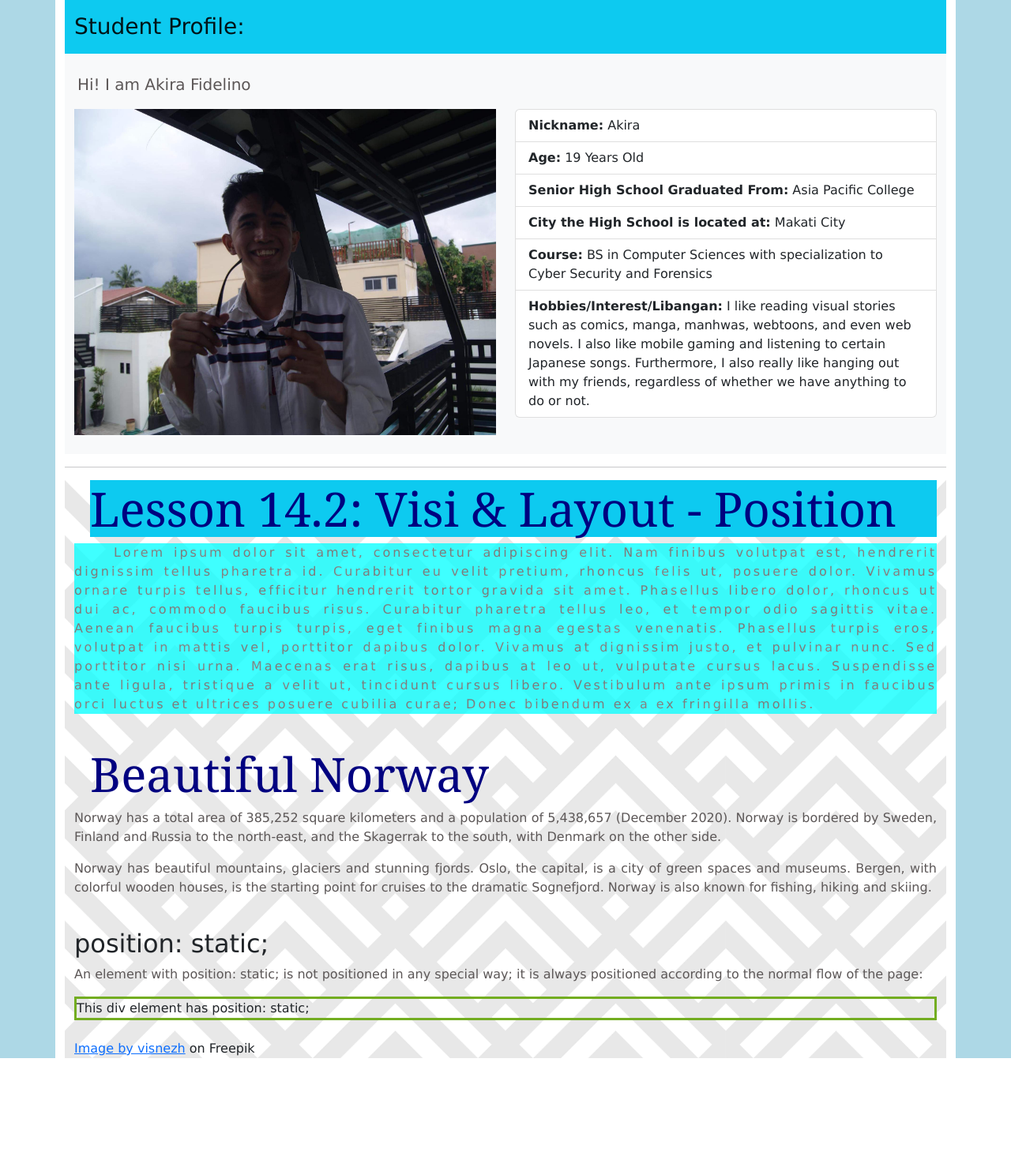
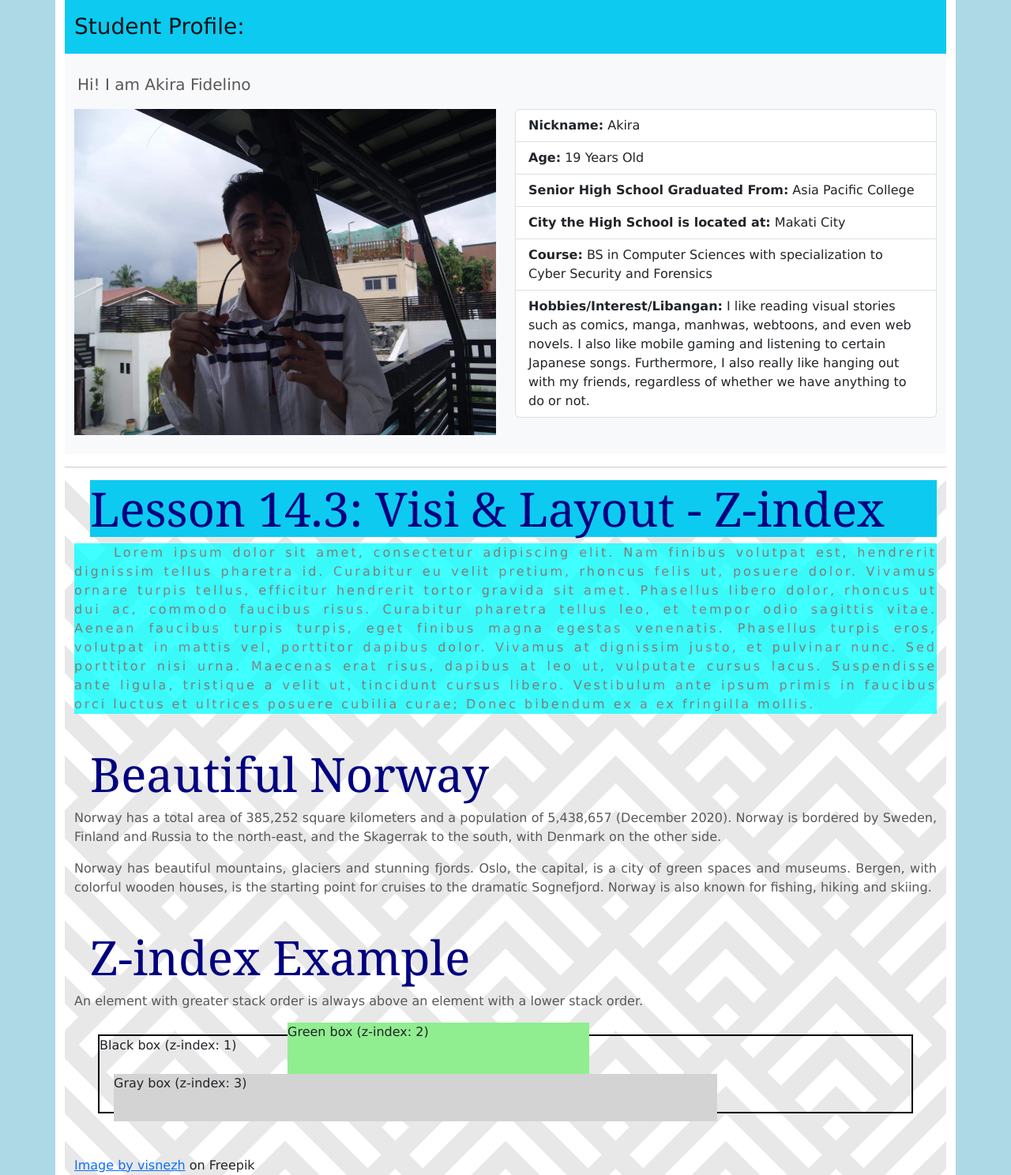
Before and after one commit to acfidelino/lab2, a PHP site: page / in a window 1280 px wide. Shown: the whole page at 79% size. Before the commit the page ends 1340 px from the top, so only its background shows below. Run offline with PHP 8.4, Linux system fonts and the light colour scheme; some libraries are stand-ins or nearby versions; some web fonts are replaced.

Commit message:
Lesson 14.3: Visi & Layout - Z-index

```diff
--- a/week3/index.html
+++ b/week3/index.html
@@ -60,7 +60,7 @@
 
 <hr>
     <div class="container" style="background-image: url('bg.jpg'); background-repeat: repeat; background-size: 75%; background-attachment: scroll;">
-      <h1 class="bg-info">Lesson 14.2: Visi & Layout - Position</h1>
+      <h1 class="bg-info">Lesson 14.3: Visi & Layout - Z-index</h1>
       <p class="mine" style="background-color: aqua; opacity: 0.75; text-align: center;">Lorem ipsum dolor sit amet, consectetur adipiscing elit. Nam finibus volutpat est, hendrerit dignissim tellus pharetra id. Curabitur eu velit pretium, rhoncus felis ut, posuere dolor. Vivamus ornare turpis tellus, efficitur hendrerit tortor gravida sit amet. Phasellus libero dolor, rhoncus ut dui ac, commodo faucibus risus. Curabitur pharetra tellus leo, et tempor odio sagittis vitae. Aenean faucibus turpis turpis, eget finibus magna egestas venenatis. Phasellus turpis eros, volutpat in mattis vel, porttitor dapibus dolor. Vivamus at dignissim justo, et pulvinar nunc. Sed porttitor nisi urna. Maecenas erat risus, dapibus at leo ut, vulputate cursus lacus. Suspendisse ante ligula, tristique a velit ut, tincidunt cursus libero. Vestibulum ante ipsum primis in faucibus orci luctus et ultrices posuere cubilia curae; Donec bibendum ex a ex fringilla mollis.</p>
       <br>
 
@@ -76,13 +76,16 @@
 
       <br>
 
-<h2>position: static;</h2>
 
-<p>An element with position: static; is not positioned in any special way; it is always positioned according to the normal flow of the page:</p>
+      <h1>Z-index Example</h1>
 
-<div class="static">
-This div element has position: static;
-</div>
+      <p>An element with greater stack order is always above an element with a lower stack order.</p>
+
+      <div class="containerx">
+        <div class="black-box">Black box (z-index: 1)</div>
+        <div class="gray-box">Gray box (z-index: 3)</div>
+        <div class="green-box">Green box (z-index: 2)</div>
+      </div>
 
       <br>
       <a href="https://www.freepik.com/free-vector/seamless-pattern_2403529.htm#query=background%20pattern&position=5&from_view=keyword">Image by visnezh</a> on Freepik
--- a/week3/styles.css
+++ b/week3/styles.css
@@ -24,9 +24,36 @@ p {
   color: rgb(92, 87, 87) !important;
 }
 
-div.static {
-  position: static;
-  border: 3px solid #73AD21;
+.containerx {
+  position: relative;
+}
+
+.black-box {
+  position: relative;
+  z-index: 1;
+  border: 2px solid black;
+  height: 100px;
+  margin: 30px;
+}
+
+.gray-box {
+  position: absolute;
+  z-index: 3; /* gray box will be above both green and black box */
+  background: lightgray;
+  height: 60px;
+  width: 70%;
+  left: 50px;
+  top: 50px;
+}
+
+.green-box {
+  position: absolute;
+  z-index: 2; /* green box will be above black box */
+  background: lightgreen;
+  width: 35%;
+  left: 270px;
+  top: -15px;
+  height: 100px;
 }
 /*
 a.btn:link, a.btn:visited {
```
